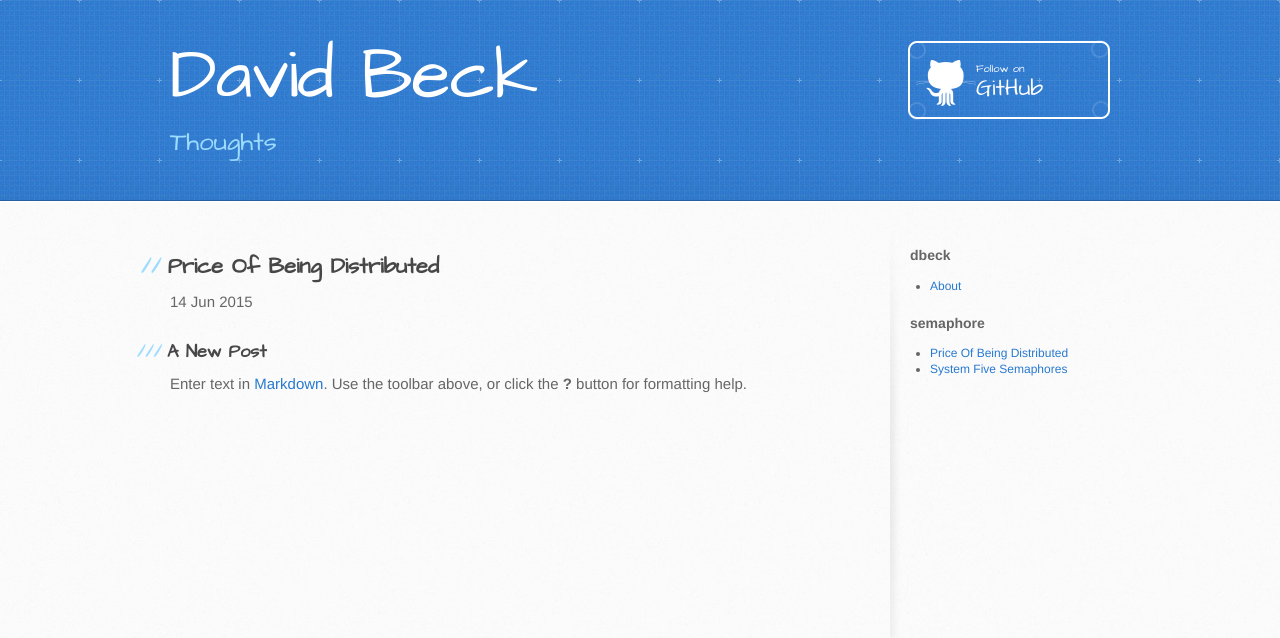
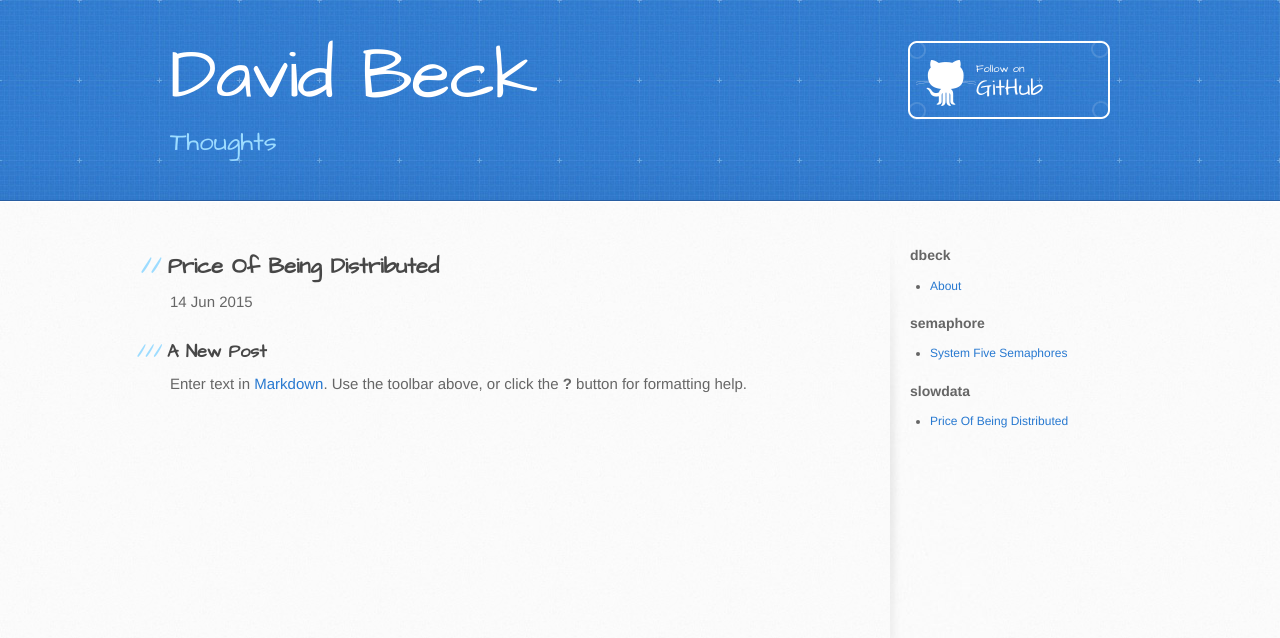
Before and after one commit to dbeck/dbeck.github.io, a Jekyll site: the page built from _posts/2015-06-14-price-of-being-distributed.markdown, in a window 1280 px wide. Shown: the top 638 px of the page. Built offline with Jekyll 4.4.1, drawn with Linux system fonts in a browser that asks for light colours; Markdown is read by kramdown in place of the engine named in the settings; some of the changed lines change nothing that is shown.

Commit message:
fixing meta data info

```diff
--- a/_posts/2015-06-14-price-of-being-distributed.markdown
+++ b/_posts/2015-06-14-price-of-being-distributed.markdown
@@ -3,9 +3,9 @@
 layout: post
 category: programming
 tags:
-  - semaphore
-desc: System V Semaphores
-keywords: "C++, Linux, Unix, Semaphores"
+  - slowdata
+desc: Price of Being Distributed
+keywords: "C++, Linux, Unix, Queue, Kafka, BigData, Hadoop, Apache, SlowData, Performance"
 ---
 
 ### A New Post
```
